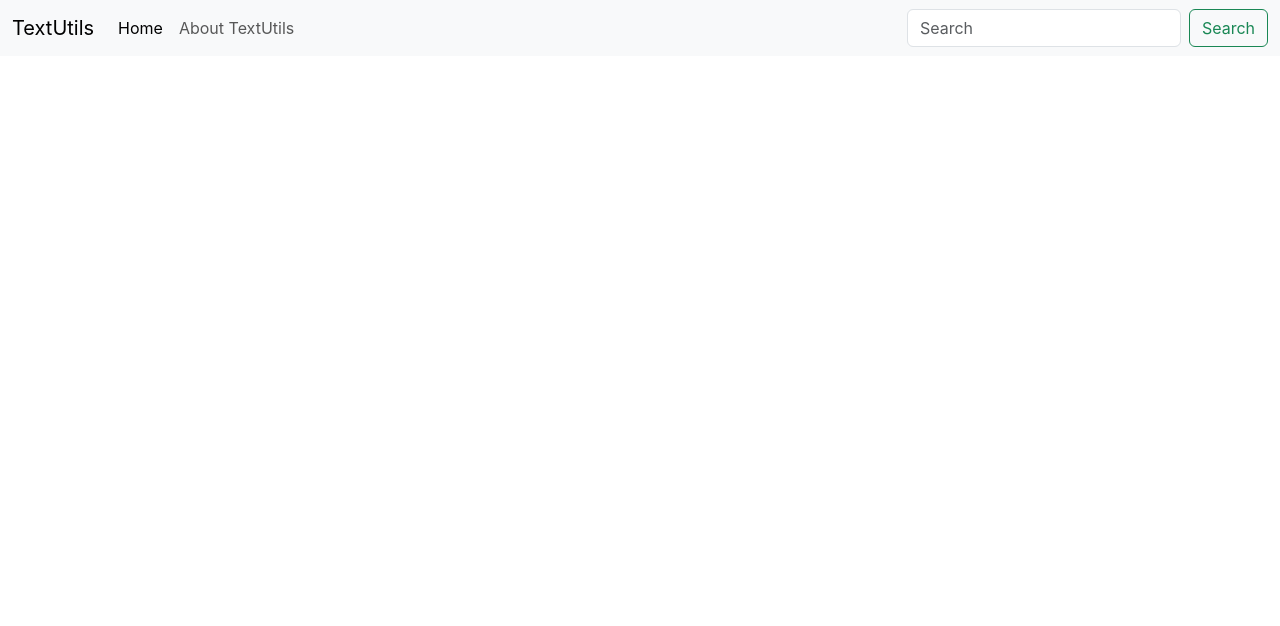
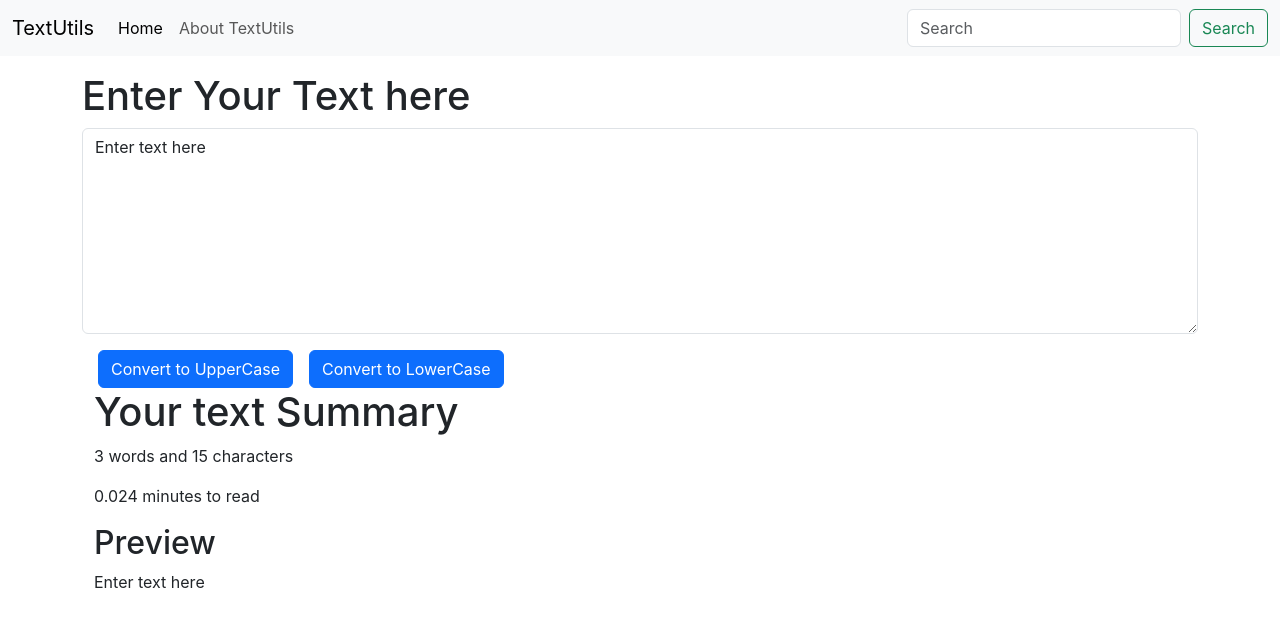
Before and after one commit to varshitha-besthu/Textutils, a React (Create React App) app: page / in a window 1280 px wide. Shown: the top 626 px of the page. Built offline with nearby package versions, Linux system fonts and the light colour scheme.

Commit message:
Added new component called TextForm

```diff
--- a/src/App.js
+++ b/src/App.js
@@ -1,11 +1,15 @@
 // import logo from './logo.svg';
 import './App.css';
 import Navbar from './Components/Navbar';
+import TextForm from './Components/TextForm';
 
 function App() {
   return(
     <>
     <Navbar title = "TextUtils" aboutText = {"About TextUtils"}/>
+    <div className="container my-3">
+      <TextForm heading = "Enter Your Text here"/>
+    </div>
     </>
   );
 }
--- /dev/null
+++ b/src/Components/TextForm.js
@@ -0,0 +1,46 @@
+import React , {useState} from 'react'
+
+
+// setText("Use here") ## To change the text variable
+export default function TextForm({heading}){
+    const [text, setText] = useState('Enter text here');
+    const handleUpClick = () =>{
+        console.log("Converted into Uppercase");
+        let newText = text.toUpperCase();
+        setText(newText);
+    }
+    const handleLowClick = () =>{
+        console.log("Converted into LowerCase");
+        let newText = text.toLowerCase();
+        setText(newText);
+    }
+    const handleOnChange = (event) => {
+        console.log("Changed");
+        setText(event.target.value);
+    };
+    return (
+        <>
+            <div>
+                <div className="mb-3">
+                    <h1>{heading}</h1>
+                    <textarea className="form-control" value={text} id="myBox" rows="8" onChange={handleOnChange}></textarea>
+                </div>
+                <button className="btn btn-primary mx-3" onClick={handleUpClick}>Convert to UpperCase</button>
+                <button className="btn btn-primary" onClick={handleLowClick}>Convert to LowerCase</button>
+
+            </div>
+            <div className="container" my-3>
+                <h1>Your text Summary</h1>
+                <p>
+                    {text.split(" ").length} words and {text.length} characters
+                </p>
+                <p>{0.008 * text.split(" ").length} minutes to read</p>
+                <h2>Preview</h2>
+                <p>{text}</p>
+
+            </div>
+
+        </>
+
+    );
+}
```
